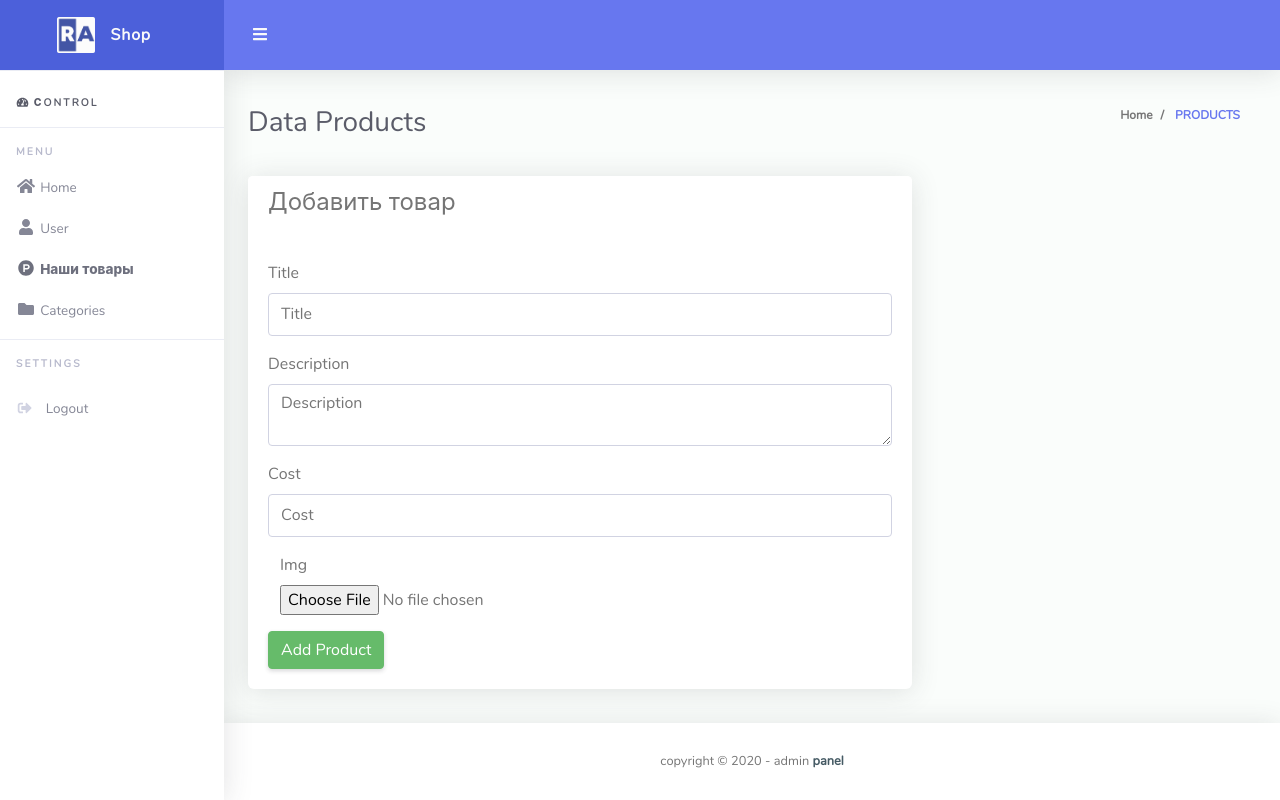
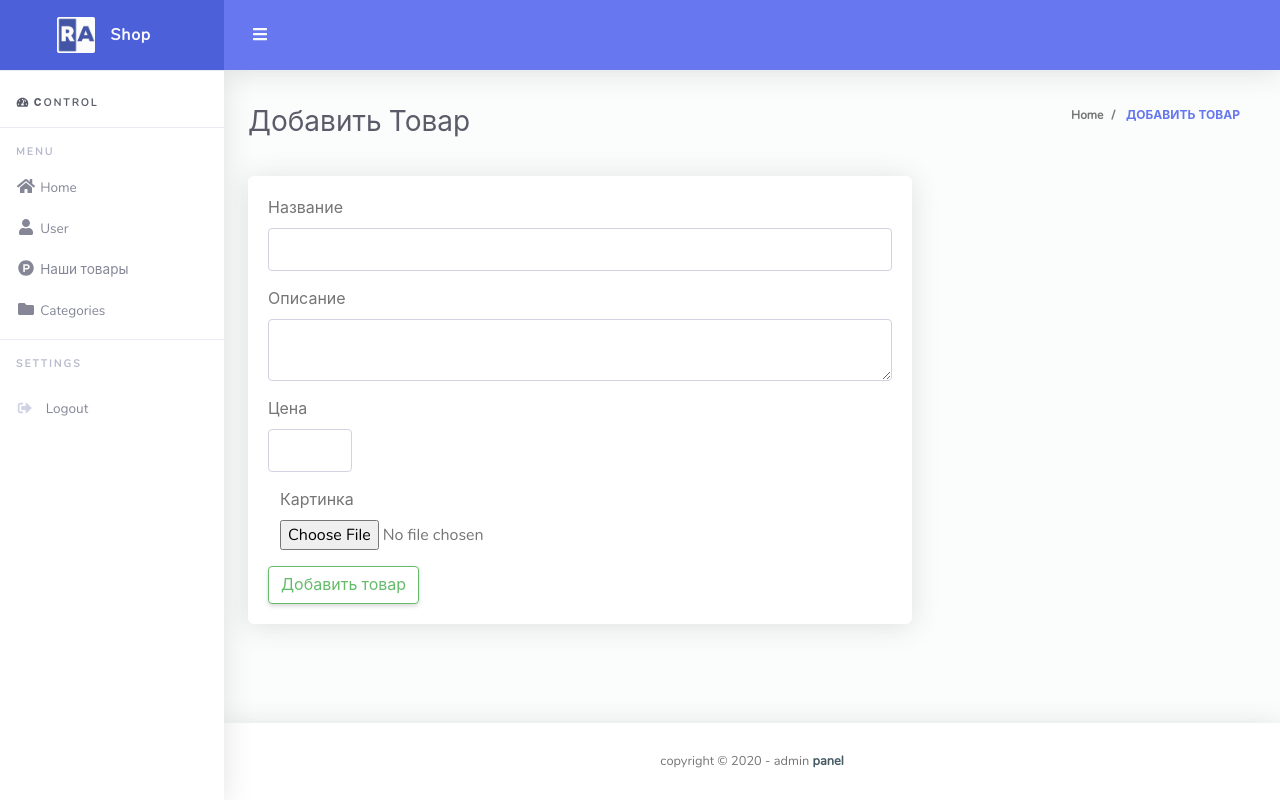
Before and after one commit to expertsumyua/itfive, a PHP site: page /admin/options/products/add_products.php in a window 1280 px wide. Run offline with PHP 8.4, Linux system fonts and the light colour scheme; some libraries are stand-ins or nearby versions.

Commit message:
Изменения в продуктах

```diff
--- a/admin/options/products/add_products.php
+++ b/admin/options/products/add_products.php
@@ -2,7 +2,7 @@
 //подключаем базу даних
 include $_SERVER['DOCUMENT_ROOT'] . "/configs/db.php";
 //устанавливаем страницу
-$page = "products";
+$page = "Добавить товар";
 
 
 if (isset($_POST['submit'])) {
@@ -51,38 +51,35 @@ if (isset($_POST['submit'])) {
                 <div class="row">
                     <div class="col-md-8">
                         <div class="card">
-                            <div class="card-header">
-                                <h4 class="card-title">Добавить товар</h4>
-                            </div>
                             <div class="card-body">
                                 <form method="POST" enctype="multipart/form-data">
                                     <div class="row">
                                         <div class="col-md-12">
                                             <div class="form-group">
-                                                <label>Title</label>
-                                                <input name="title" type="text" class="form-control" placeholder="Title">
+                                                <label>Название</label>
+                                                <input name="title" type="text" class="form-control" placeholder="">
                                             </div>
                                         </div>
                                         <div class="col-md-12">
                                             <div class="form-group">
-                                                <label>Description</label>
-                                                <textarea name="description" type="text" class="form-control" placeholder="Description"></textarea>
+                                                <label>Описание</label>
+                                                <textarea name="description" type="text" class="form-control" placeholder=""></textarea>
                                             </div>
                                         </div>
-                                        <div class="col-md-12">
+                                        <div class="col-md-2">
                                             <div class="form-group">
-                                                <label>Cost</label>
-                                                <input name="cost" type="text" class="form-control" placeholder="Cost">
+                                                <label>Цена</label>
+                                                <input name="cost" type="text" class="form-control" placeholder="">
                                             </div>
                                         </div>
                                     </div>
                                     <div class="col-md-6">
                                         <div class="form-group">
-                                            <label>Img</label><br>
+                                            <label>Картинка</label><br>
                                             <input type="file" name="img_upload" class="">
                                         </div>
                                     </div>
-                                    <button name="submit" value="1" type="submit" class="btn btn-success btn-fill pull-right">Add Product</button>
+                                    <button name="submit" value="1" type="submit" class="btn btn-outline-success btn-fill pull-right">Добавить товар</button>
                                 </form>
                             </div>
                         </div>
--- a/admin/parts/breadcrumb.php
+++ b/admin/parts/breadcrumb.php
@@ -1,9 +1,9 @@
 <?php
 
-if ($page == "products" || $page == "edit" || $page == "delete" || $page == "users" || $page == "categories") {
+if ($page == "Наши товары" || $page == "edit" || $page == "delete" || $page == "users" || $page == "categories" || $page=="Добавить товар" || $page == "Изменить продукт") {
     ?>
     <div class="d-sm-flex align-items-center justify-content-between mb-4">
-        <h1 class="h3 mb-0 text-gray-800 text-capitalize">Data <?php echo $page ?></h1>
+        <h1 class="h3 mb-0 text-gray-800 text-capitalize"><?php echo $page ?></h1>
         <ol class="breadcrumb">
             <li class="breadcrumb-item"><a class="text-muted" href="/admin/">Home</a></li>
             <li class="breadcrumb-item active text-uppercase" aria-current="page"><a href="<?php echo $page ?>.php"> <?php echo $page ?></a></li>
--- a/admin/products.php
+++ b/admin/products.php
@@ -2,7 +2,7 @@
 //подключаем базу даних
 include $_SERVER['DOCUMENT_ROOT'] . "/configs/db.php";
 //устанавливаем страницу
-$page = "products"
+$page = "Наши товары"
 ?>
 <!DOCTYPE html>
 <html lang="en">
@@ -40,9 +40,7 @@ $page = "products"
                         <div class="card strpied-tabled-with-hover">
 
                             <div class="card-header">
-                                <h4 class="card-title">Наши товары
-                                <a  href="http://itfive.local/admin/options/products/add_products.php" class="btn btn-secondary">Add</a>
-                                </h4>
+                                <a  href="http://itfive.local/admin/options/products/add_products.php" class="btn btn-outline-success">Добавить товар</a>
                             </div>
                             <div class="card-body table-full-width table-responsive">
                                 <table class="table table-hover table-striped" id="data_table">
```
Also changed, not shown: admin/options/products/edit_products.php (+7 -10 lines), admin/products_table.php (+6 -6 lines).
